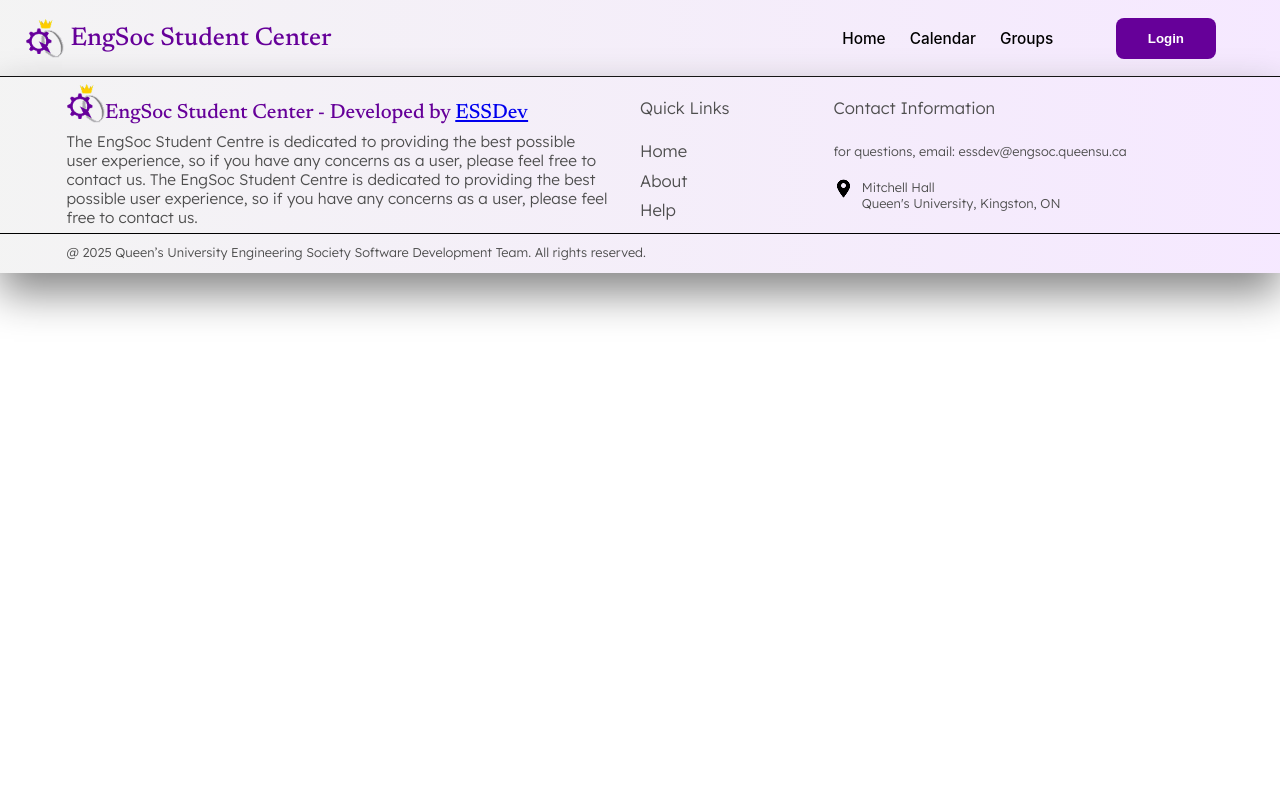
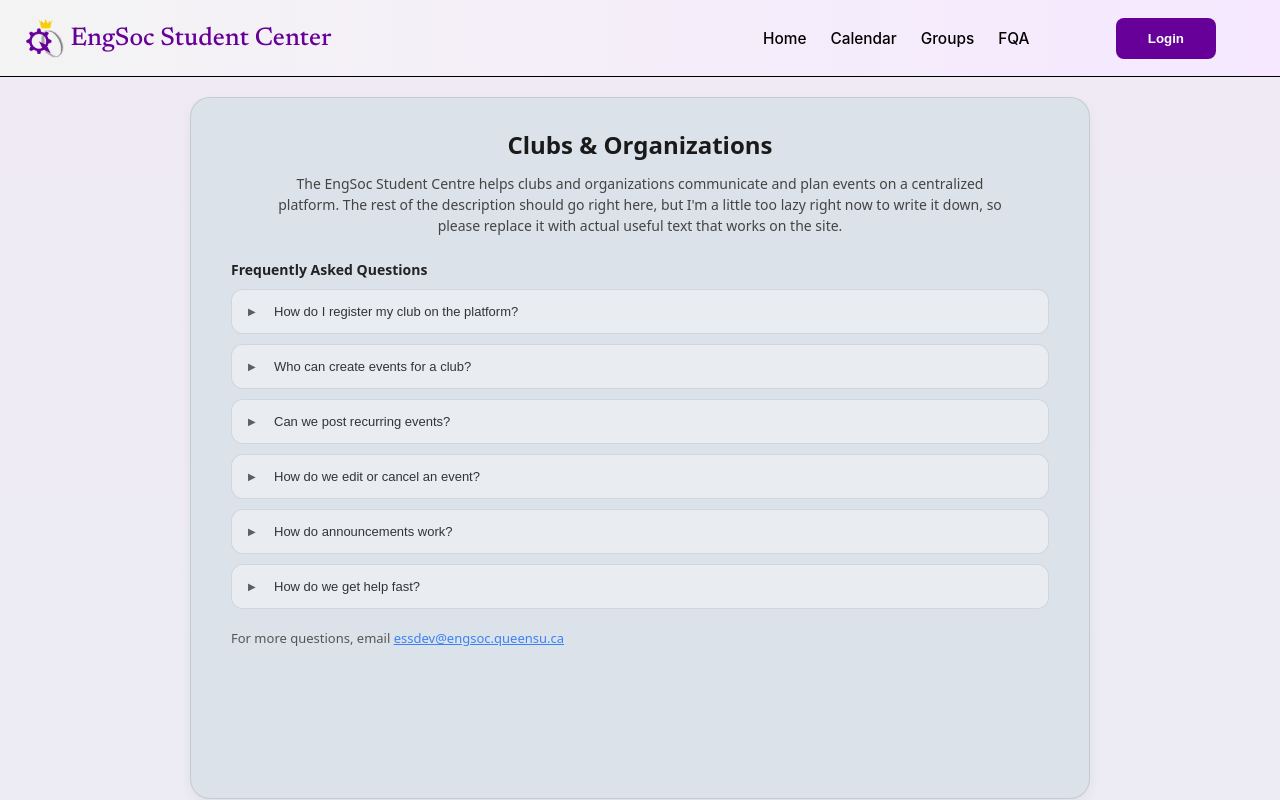
Before and after one commit to jack-fergusson/EngSoc-User-Center, a React (Vite) app in the folder frontend/: page /fqa in a window 1280 px wide. Shown: the top 800 px of the page. Built offline with nearby package versions, Linux system fonts and the light colour scheme; no server answers.

Commit message:
FQA page

```diff
--- a/frontend/package.json
+++ b/frontend/package.json
@@ -13,7 +13,7 @@
     "axios": "^1.13.2",
     "react": "^19.1.1",
     "react-dom": "^19.1.1",
-    "react-router-dom": "^7.9.5"
+    "react-router-dom": "^7.12.0"
   },
   "devDependencies": {
     "@eslint/js": "^9.36.0",
--- a/frontend/src/App.jsx
+++ b/frontend/src/App.jsx
@@ -5,6 +5,8 @@ import Home from "./pages/Home/Home";
 import Calendar from "./pages/Calendar/Calendar";
 import Groups from "./pages/Groups/Groups";
 import Login from "./pages/Login/Login";
+import FQA from "./pages/FQA/FQA";
+
 
 function App() {
   return (
@@ -16,6 +18,8 @@ function App() {
         <Route path="/calendar" element={<Calendar />} />
         <Route path="/groups" element={<Groups />} />
         <Route path="/login" element={<Login />} />
+        <Route path="/fqa" element={<FQA />} />
+
       </Routes>
 
       <Footer />
--- a/frontend/src/components/Navbar/Navbar.jsx
+++ b/frontend/src/components/Navbar/Navbar.jsx
@@ -24,6 +24,15 @@ export default function Navbar() {
         <li>
           <NavLink to="/groups">Groups</NavLink>
         </li>
+
+
+        <li>
+          <NavLink to="/fqa">FQA</NavLink>
+        </li>
+
+
+        <li></li>
+
         <li>
           <NavLink to="/login">
             <button className={styles.login}>Login</button>
--- /dev/null
+++ b/frontend/src/pages/FQA/FQA.jsx
@@ -0,0 +1,135 @@
+import React, { useMemo, useState } from "react";
+import styles from "./fqa.module.css";
+
+function FaqSection({ title, description, items, openIndex, onToggle }) {
+  return (
+    <section className={styles.card}>
+      <h1 className={styles.cardTitle}>{title}</h1>
+
+      <p className={styles.cardDescription}>{description}</p>
+
+      <h2 className={styles.faqHeading}>Frequently Asked Questions</h2>
+
+      <div className={styles.faqList}>
+        {items.map((item, idx) => {
+          const isOpen = openIndex === idx;
+          return (
+            <div key={`${title}-${idx}`} className={styles.faqItem}>
+              <button
+                type="button"
+                className={styles.faqButton}
+                onClick={() => onToggle(isOpen ? null : idx)}
+                aria-expanded={isOpen}
+              >
+                <span className={`${styles.chevron} ${isOpen ? styles.chevronOpen : ""}`}>
+                  ▶
+                </span>
+                <span className={styles.questionText}>{item.q}</span>
+              </button>
+
+              {isOpen && (
+                <div className={styles.answerWrap}>
+                  <p className={styles.answerText}>{item.a}</p>
+                </div>
+              )}
+            </div>
+          );
+        })}
+      </div>
+
+      <p className={styles.moreQuestions}>
+        For more questions, email{" "}
+        <a className={styles.emailLink} href="mailto:essdev@engsoc.queensu.ca">
+          essdev@engsoc.queensu.ca
+        </a>
+      </p>
+    </section>
+  );
+}
+
+export default function Fqa() {
+  const [openClubs, setOpenClubs] = useState(null);
+  const [openStudents, setOpenStudents] = useState(null);
+
+  const clubsFaq = useMemo(
+    () => [
+      {
+        q: "How do I register my club on the platform?",
+        a: "Log in, go to your club profile, then follow the registration steps. An admin may need to approve it.",
+      },
+      {
+        q: "Who can create events for a club?",
+        a: "Only users with a club role (like Exec or Admin) can create and publish events for that club.",
+      },
+      {
+        q: "Can we post recurring events?",
+        a: "Yes. Create one event and select a repeating schedule, or duplicate it for each date if needed.",
+      },
+      {
+        q: "How do we edit or cancel an event?",
+        a: "Open the event page and choose Edit or Cancel. Changes update right away for users viewing the event.",
+      },
+      {
+        q: "How do announcements work?",
+        a: "Announcements let clubs post short updates. Users following your club will see them in their feed.",
+      },
+      {
+        q: "How do we get help fast?",
+        a: "Email ESSDev with the club name and a short description of the problem, plus screenshots if you can.",
+      },
+    ],
+    []
+  );
+
+  const studentsFaq = useMemo(
+    () => [
+      {
+        q: "Do I need an account to view events?",
+        a: "You can browse public events without an account. You need an account to RSVP, save, or follow clubs.",
+      },
+      {
+        q: "How do I RSVP to an event?",
+        a: "Open the event and click RSVP. You can also remove your RSVP later from the same page.",
+      },
+      {
+        q: "How do I follow a club?",
+        a: "Go to the club page and click Follow. Following helps you see announcements and new events sooner.",
+      },
+      {
+        q: "Why am I not seeing my RSVP?",
+        a: "Refresh first. If it still does not show, log out and back in. If it keeps happening, email support.",
+      },
+      {
+        q: "Can I change my email or password?",
+        a: "Yes. Go to your profile settings to update your email, password, and notification preferences.",
+      },
+      {
+        q: "How do I report an issue?",
+        a: "Send a short message to the support email with what you tried, what happened, and a screenshot.",
+      },
+    ],
+    []
+  );
+
+  return (
+    <div className={styles.page}>
+      <main className={styles.main}>
+        <FaqSection
+          title="Clubs & Organizations"
+          description="The EngSoc Student Centre helps clubs and organizations communicate and plan events on a centralized platform. The rest of the description should go right here, but I'm a little too lazy right now to write it down, so please replace it with actual useful text that works on the site."
+          items={clubsFaq}
+          openIndex={openClubs}
+          onToggle={setOpenClubs}
+        />
+
+        <FaqSection
+          title="Students & Users"
+          description="The EngSoc Student Centre helps students discover events, follow clubs, and stay updated. The rest of the description should go right here, but I'm a little too lazy right now to write it down, so please replace it with actual useful text that works on the site."
+          items={studentsFaq}
+          openIndex={openStudents}
+          onToggle={setOpenStudents}
+        />
+      </main>
+    </div>
+  );
+}
--- /dev/null
+++ b/frontend/src/pages/FQA/FQA.module.css
@@ -0,0 +1,139 @@
+.page {
+  /* Keeps the background color from your image */
+  min-height: 100vh;
+  background: linear-gradient(#efeaf4, #e9edf3);
+  color: #222;
+  font-family: system-ui, -apple-system, Segoe UI, Roboto, Arial, sans-serif;
+  padding-top: 20px;
+  padding-bottom: 40px;
+}
+
+/* ===== Main Layout ===== */
+.main {
+  max-width: 900px;
+  margin: 0 auto;
+  padding: 0 14px;
+  display: flex;
+  flex-direction: column;
+  gap: 30px; /* Space between the two large cards */
+}
+
+/* ===== Cards ===== */
+.card {
+  /* Matches the grey box look in the image */
+  background: #dbe2ea;
+  border: 1px solid rgba(0, 0, 0, 0.1);
+  border-radius: 20px; /* Larger radius for the smooth look */
+  padding: 30px 40px;
+  box-shadow: 0 4px 12px rgba(0,0,0,0.05);
+}
+
+.cardTitle {
+  text-align: center;
+  font-size: 24px;
+  margin: 0 0 12px;
+  font-weight: 700;
+  color: #1a1a1a;
+}
+
+.cardDescription {
+  text-align: center;
+  font-size: 14px;
+  line-height: 1.5;
+  color: #444;
+  max-width: 750px;
+  margin: 0 auto 24px;
+}
+
+.faqHeading {
+  font-size: 14px;
+  font-weight: 700;
+  margin: 0 0 10px;
+  color: #222;
+}
+
+.faqList {
+  display: flex;
+  flex-direction: column;
+  gap: 10px;
+}
+
+/* ===== Accordion Rows ===== */
+.faqItem {
+  width: 100%;
+}
+
+.faqButton {
+  width: 100%;
+  display: flex;
+  align-items: center;
+  gap: 12px;
+  padding: 14px 16px;
+  border-radius: 12px; /* Pill/rounded bar shape */
+  background: rgba(255, 255, 255, 0.4); /* Semi-transparent white/grey */
+  border: 1px solid rgba(0, 0, 0, 0.1);
+  cursor: pointer;
+  text-align: left;
+  transition: background 0.2s ease;
+}
+
+.faqButton:hover {
+  background: rgba(255, 255, 255, 0.6);
+}
+
+.chevron {
+  display: inline-block;
+  width: 14px;
+  font-size: 10px;
+  transform: rotate(0deg);
+  transition: transform 0.2s ease;
+  opacity: 0.6;
+}
+
+.chevronOpen {
+  transform: rotate(90deg);
+}
+
+.questionText {
+  font-size: 13px;
+  font-weight: 500;
+  color: #333;
+}
+
+/* Answer */
+.answerWrap {
+  margin-top: 6px;
+  padding: 12px 16px;
+  border-radius: 10px;
+  background: rgba(255, 255, 255, 0.25);
+  margin-left: 20px; /* Slight indentation */
+}
+
+.answerText {
+  margin: 0;
+  font-size: 13px;
+  line-height: 1.5;
+  color: #333;
+}
+
+.moreQuestions {
+  margin: 20px 0 0;
+  font-size: 13px;
+  color: #555;
+}
+
+.emailLink {
+  color: #3b82f6; /* A standard link blue */
+  text-decoration: underline;
+}
+
+/* Mobile Responsiveness */
+@media (max-width: 600px) {
+  .card {
+    padding: 20px;
+  }
+
+  .cardTitle {
+    font-size: 20px;
+  }
+}
```
Also changed, not shown: 1 other file (tests, documents, lock files or other folders).
